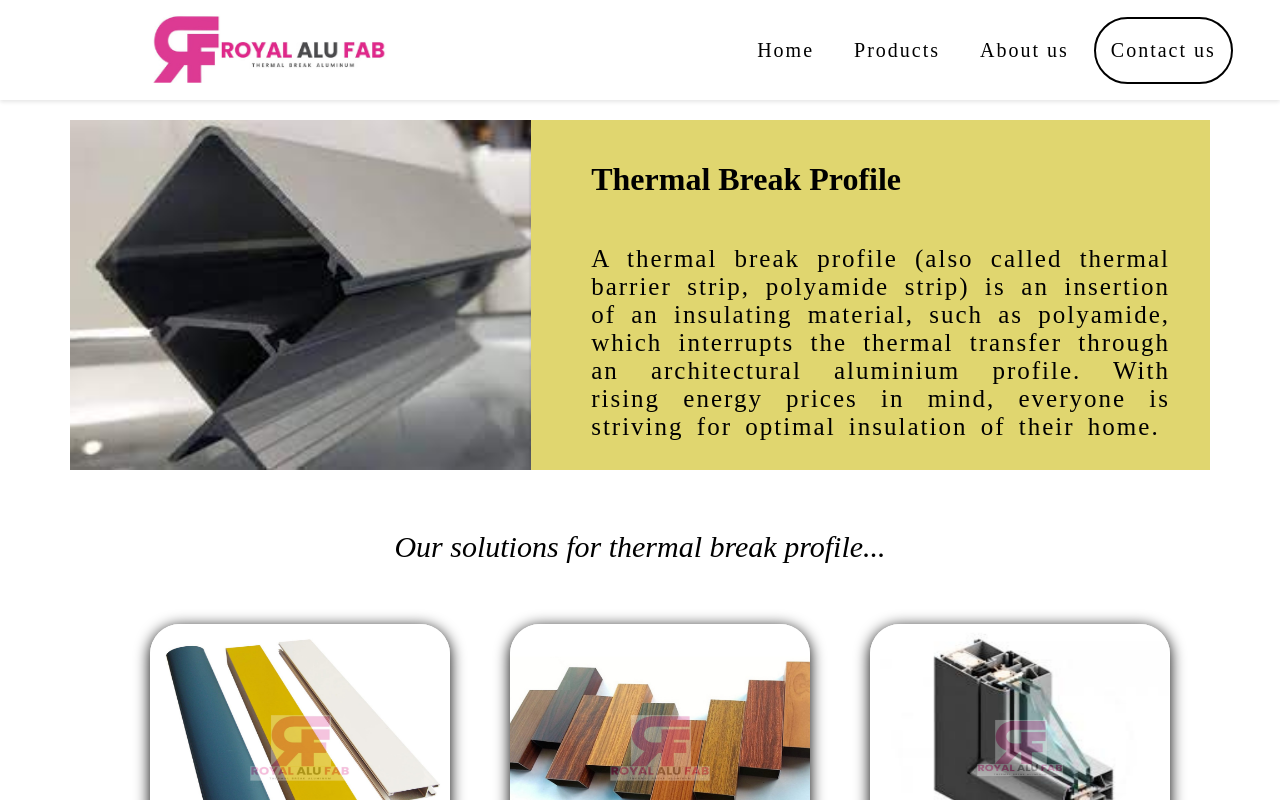
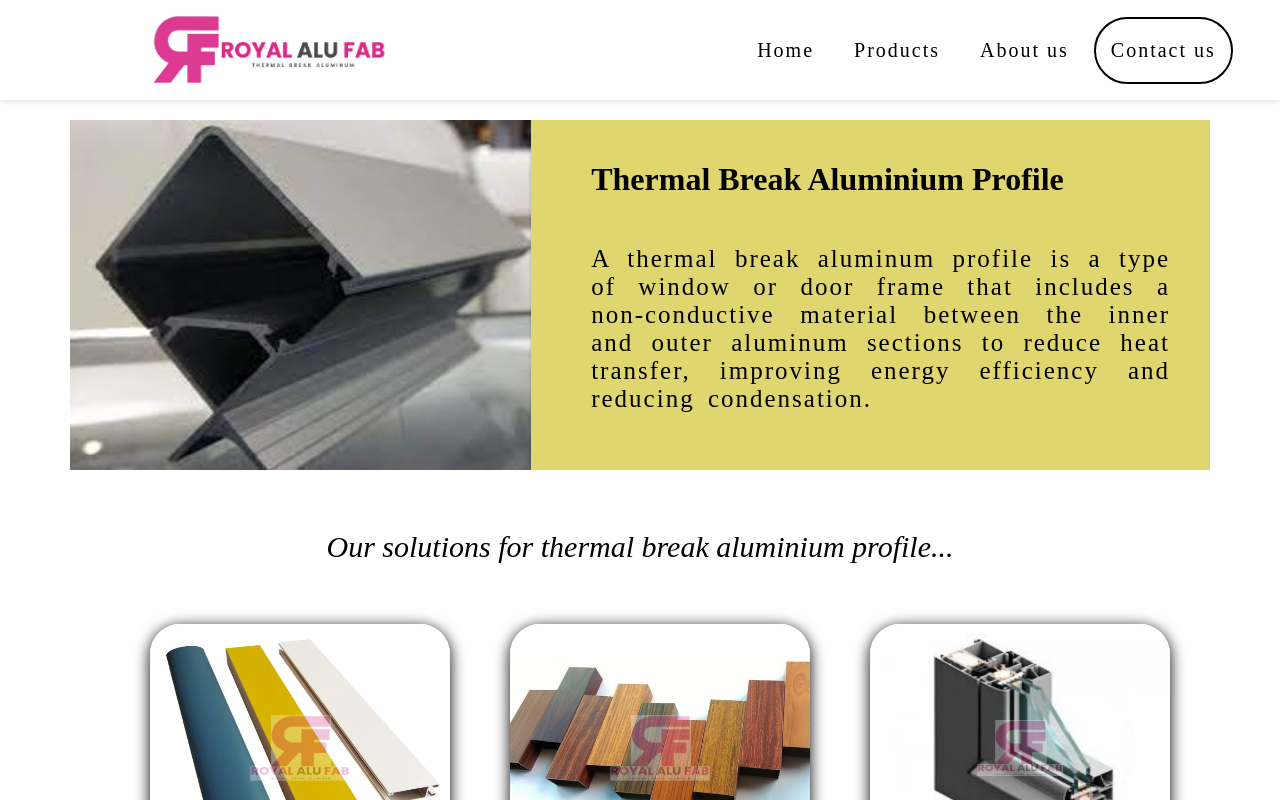
Before and after one commit to royal-alu-fab/ThermalBreakProfile, a React (Create React App) app: page /thermalbreakaluminiumprofile in a window 1280 px wide. Shown: the top 800 px of the page. Built offline with nearby package versions, Linux system fonts and the light colour scheme.

Commit message:
Changing the title and description for all the individual product pages

```diff
--- a/src/pages/Aluminiumextrusion.js
+++ b/src/pages/Aluminiumextrusion.js
@@ -8,9 +8,9 @@ function Aluminiumextrusion() {
 
     <ProductPage
       mainImage={mainImage}
-      mainAltText="Thermal Break Profile"
-      title="Thermal Break Profile"
-      description="A thermal break profile (also called thermal barrier strip, polyamide strip) is an insertion of an insulating material, such as polyamide, which interrupts the thermal transfer through an architectural aluminium profile. With rising energy prices in mind, everyone is striving for optimal insulation of their home."
+      mainAltText="Aluminum Extrusion"
+      title="Aluminum Extrusion"
+      description="Aluminum extrusion is a process where aluminum is forced through a die to create specific cross-sectional profiles. It produces lightweight, strong shapes used in construction, automotive, and aerospace industries, allowing for custom designs and efficient material use."
       productList={Aluminiumextrusionlist}
     />
 
--- a/src/pages/Hvacsolution.js
+++ b/src/pages/Hvacsolution.js
@@ -8,9 +8,9 @@ function Hvacsolution() {
     <div>
         <ProductPage
           mainImage={mainImage}
-          mainAltText="Thermal Break Profile"
-          title="Thermal Break Profile"
-          description="A thermal break profile (also called thermal barrier strip, polyamide strip) is an insertion of an insulating material, such as polyamide, which interrupts the thermal transfer through an architectural aluminium profile. With rising energy prices in mind, everyone is striving for optimal insulation of their home."
+          mainAltText="HVAC Solutions"
+          title="HVAC Solutions"
+          description="HVAC solutions refer to systems and services for heating, ventilation, and air conditioning in buildings. It includes equipment and technologies designed to regulate indoor climate, ensuring comfort, air quality, and energy efficiency in residential, commercial, and industrial settings."
           productList={Hvacsolutionlist}
         />
         <div style={{ marginTop: '20px' }}>
--- a/src/pages/Powdercoating.js
+++ b/src/pages/Powdercoating.js
@@ -7,9 +7,9 @@ function Powdercoating() {
   return (
     <ProductPage
       mainImage={mainImage}
-      mainAltText="Thermal Break Profile"
-      title="Thermal Break Profile"
-      description="A thermal break profile (also called thermal barrier strip, polyamide strip) is an insertion of an insulating material, such as polyamide, which interrupts the thermal transfer through an architectural aluminium profile. With rising energy prices in mind, everyone is striving for optimal insulation of their home."
+      mainAltText="Powder Coating"
+      title="Powder Coating"
+      description="Powder coating is a process where dry powder is applied electrostatically to a surface, then cured under heat, creating a durable, protective layer. It's commonly used on metals for enhanced resistance to corrosion, wear, and weathering."
       productList={Powdercoatinglist}
     />
   )
--- a/src/pages/Thermalbreakaluminiumprofile.js
+++ b/src/pages/Thermalbreakaluminiumprofile.js
@@ -7,9 +7,10 @@ function Thermalbreakaluminiumprofile() {
   return (
     <ProductPage
       mainImage={mainImage}
-      mainAltText="Thermal Break Profile"
-      title="Thermal Break Profile"
-      description="A thermal break profile (also called thermal barrier strip, polyamide strip) is an insertion of an insulating material, such as polyamide, which interrupts the thermal transfer through an architectural aluminium profile. With rising energy prices in mind, everyone is striving for optimal insulation of their home."
+      mainAltText="Thermal Break Aluminium Profile"
+      title="Thermal Break Aluminium Profile"
+      description="
+A thermal break aluminum profile is a type of window or door frame that includes a non-conductive material between the inner and outer aluminum sections to reduce heat transfer, improving energy efficiency and reducing condensation."
       productList={Thermalaluminiumlist}
     />
   )
--- a/src/pages/Thermalbreakprofile.js
+++ b/src/pages/Thermalbreakprofile.js
@@ -9,7 +9,7 @@ function Thermalbreakprofile() {
       mainImage={mainImage}
       mainAltText="Thermal Break Profile"
       title="Thermal Break Profile"
-      description="A thermal break profile (also called thermal barrier strip, polyamide strip) is an insertion of an insulating material, such as polyamide, which interrupts the thermal transfer through an architectural aluminium profile. With rising energy prices in mind, everyone is striving for optimal insulation of their home."
+      description="A thermal break profile (also called thermal barrier strip, polyamide strip, PA66) is an insertion of an insulating material, such as polyamide, which interrupts the thermal transfer through an architectural aluminium profile. With rising energy prices in mind, everyone is striving for optimal insulation of their home."
       productList={Thermalprofilelist}
     />
   )
--- a/src/pages/Woodencoating.js
+++ b/src/pages/Woodencoating.js
@@ -7,9 +7,9 @@ function Woodencoating() {
   return (
     <ProductPage
       mainImage={mainImage}
-      mainAltText="Thermal Break Profile"
-      title="Thermal Break Profile"
-      description="A thermal break profile (also called thermal barrier strip, polyamide strip) is an insertion of an insulating material, such as polyamide, which interrupts the thermal transfer through an architectural aluminium profile. With rising energy prices in mind, everyone is striving for optimal insulation of their home."
+      mainAltText="Wooden Coating"
+      title="Wooden Coating"
+      description="Wood coating enhances durability, appearance, and resistance to moisture, UV radiation, and environmental factors. Types include stains, varnishes, lacquers, and paints, applied through various methods like brushing, spraying, or dipping."
       productList={Woodencoatinglist}
     />
   )
```
